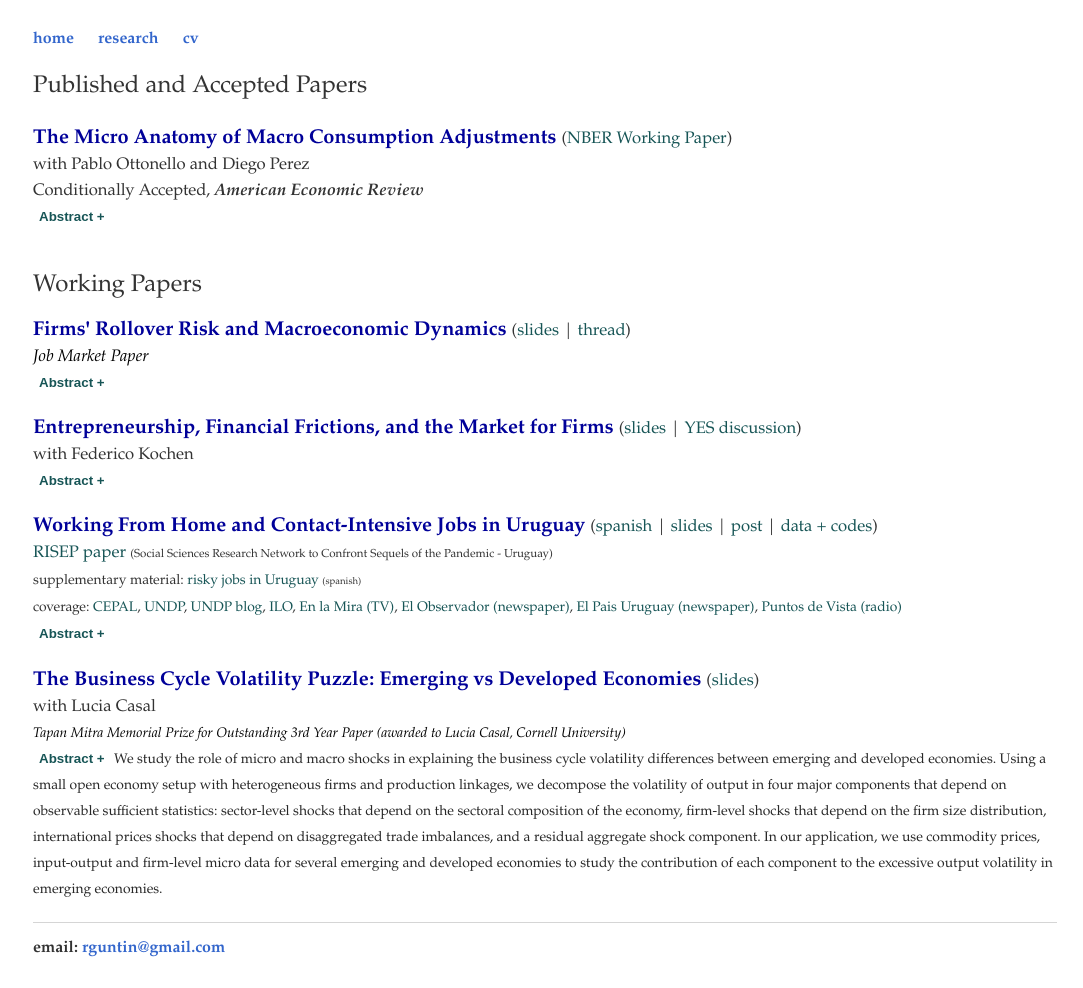
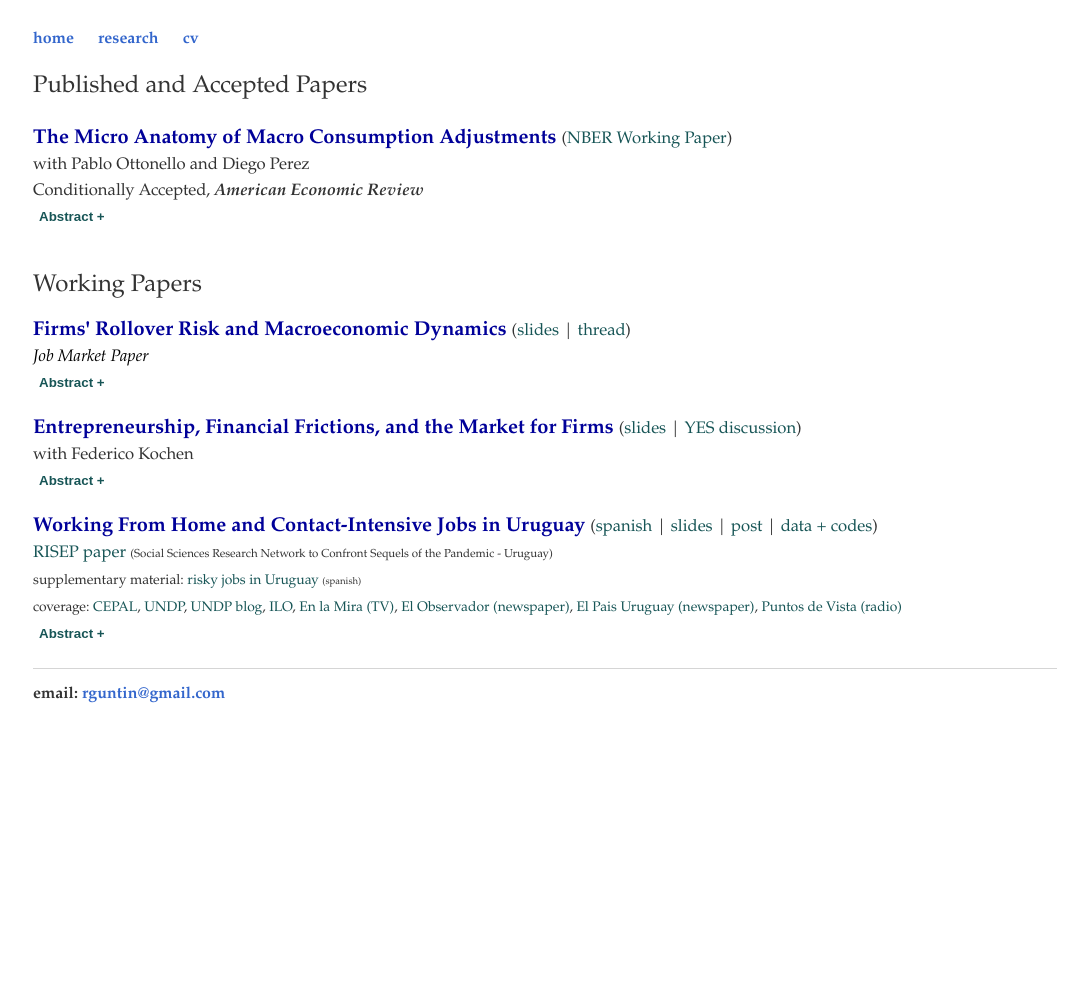
Before and after one commit to rafaguntin/rafaguntin.github.io, a Jekyll site: the page built from research/index.html, in a window 1280 px wide. Shown: the whole page, without its empty margins (95-1178 px from the left). Built offline with Jekyll 4.4.1, drawn with Linux system fonts in a browser that asks for light colours; after the commit the page ends 900 px from its top, so only the background shows below that.

Commit message:
Update index.html

```diff
--- a/research/index.html
+++ b/research/index.html
@@ -113,22 +113,7 @@ observed during the last decades. </span> <big><big>
 	</span> <big> <big>
 			</p>
 
-	<p> <a style="font-weight: bold;  color:#000099"
-       		href="/research/LCRG_BCV.pdf" target="_blank">The Business Cycle Volatility Puzzle: Emerging vs Developed Economies</a> <small>
-						        (<a style="color:#175556" href="https://www.rguntin.com/research/Volatility_LC_RG_slides.pdf" target="_blank">slides</a>)
-						<br>with <span style="color:#333"> Lucia Casal </span>
-		                                <br> <small> <span style="color: #000000" class='notbold'><i>Tapan Mitra Memorial Prize for Outstanding 3rd Year Paper (awarded to Lucia Casal, Cornell University) <big></i></span>
-<br><button style ="font-weight: bold; color:#175556 ;background-color: white;border: none;" onclick="myFunction5()" id="myBtn5">Abstract +<small></button>
-<span id="dots5"></span> <span id="more5" style = "color:#282828; line-height: 1.4em; text-align: justify">
-        We study the role of micro and macro shocks in explaining the business cycle volatility differences
-	between emerging and developed economies. Using a small open economy setup with heterogeneous firms and
-	production linkages, we decompose the volatility of output in four major components that depend on observable sufficient statistics:
-	sector-level shocks that depend on the sectoral composition of the economy,  firm-level shocks that depend on the firm size distribution,
-	international prices shocks that depend on disaggregated trade imbalances, and a residual aggregate shock component.
-	In our application,  we use commodity prices,
-	input-output and firm-level micro data for several emerging and developed economies to study the contribution of each
-	component to the excessive output volatility in emerging economies. </span> <big><big>
-	</p>
+
 
 
 
```
